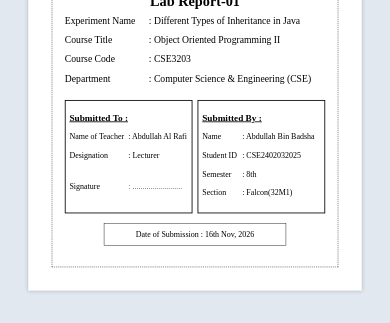
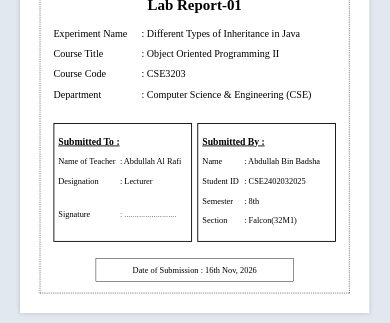
Before and after one commit to Badsha7175/su_cover_page, a plain HTML site: page index.html in a window 390 px wide. Shown: the part 1358-1681 px from the top of the page. Before the commit the page ends 1659 px from the top, so only its background shows below. Drawn offline with Linux system fonts and the light colour scheme.

Commit message:
Refactor index.html for better responsiveness
Refactor HTML structure and styles for improved scaling and responsiveness.

```diff
--- a/index.html
+++ b/index.html
@@ -6,11 +6,13 @@
     <meta name="viewport" content="width=device-width, initial-scale=1.0">
     <title>Dynamic Lab Report Generator</title>
     <style>
-        /* --- Workspace & Form Styles (Screen Only) --- */
+        /* --- CSS Variables for Perfect Scaling --- */
         :root {
+            --scale-factor: 1;
             --bg-color: #e2e8f0;
         }
 
+        /* --- Workspace & Form Styles (Screen Only) --- */
         body {
             font-family: 'Segoe UI', Tahoma, Geneva, Verdana, sans-serif;
             background-color: var(--bg-color);
@@ -86,28 +88,30 @@
         }
 
         /* --- Your Original A4 Page Styles --- */
-        .preview-wrapper {
-            font-family: 'Times New Roman', Times, serif;
+        .preview-outer {
             display: flex;
             justify-content: center;
             width: 100%;
-            height: auto;
-            overflow: visible;
-            /* Ensure nothing is cut off */
+        }
+
+        .preview-wrapper {
+            /* Dynamically calculates dimensions based on scale so no space is clipped */
+            width: calc(794px * var(--scale-factor));
+            height: calc(1123px * var(--scale-factor));
+            position: relative;
         }
 
         .page-container {
-            width: 794px;
-            /* Exact A4 width at 96dpi */
-            height: 1123px;
-            /* Exact A4 height at 96dpi */
+            width: 794px; /* Exact A4 width in px (96dpi) */
+            height: 1123px; /* Exact A4 height in px (96dpi) */
             background: #fff;
             box-shadow: 0 0 10px rgba(0, 0, 0, 0.2);
-            padding: 56px;
-            /* Approx 15mm */
+            padding: 45px; /* Reduced slightly to prevent print spillover */
             box-sizing: border-box;
-            transform-origin: top center;
-            flex-shrink: 0;
+            /* Critical for perfect scaling */
+            transform-origin: top left;
+            transform: scale(var(--scale-factor));
+            font-family: 'Times New Roman', Times, serif;
         }
 
         .border-box {
@@ -115,12 +119,11 @@
             position: relative;
             box-sizing: border-box;
             height: 100%;
-            /* Uses full container height */
             display: flex;
             flex-direction: column;
             align-items: center;
             justify-content: space-between;
-            padding: 50px 30px 40px 30px;
+            padding: 50px 30px 25px 30px; /* Reduced bottom padding */
         }
 
         .top-banner {
@@ -165,7 +168,7 @@
             width: 100%;
             font-size: 23px;
             border-collapse: collapse;
-            margin-bottom: 25px;
+            margin-bottom: 20px;
         }
 
         .info-table td {
@@ -212,17 +215,9 @@
             margin-bottom: 10px;
         }
 
-        .flex-row .label {
-            width: 140px;
-        }
-
-        .flex-row .label-student {
-            width: 95px;
-        }
-
-        .flex-row .value {
-            flex: 1;
-        }
+        .flex-row .label { width: 140px; }
+        .flex-row .label-student { width: 95px; }
+        .flex-row .value { flex: 1; }
 
         .footer-date {
             border: 1px solid #000;
@@ -232,100 +227,87 @@
             font-size: 19px;
             background: #fff;
             box-sizing: border-box;
-            /* Changed margin-top to a smaller, controlled value */
-            margin-top: 20px;
-            /* Added margin-bottom to ensure it stays inside the border */
-            margin-bottom: 10px;
+            /* Adjusted margins so it doesn't push the border out */
+            margin: 15px auto 0 auto;
         }
 
         /* --- Responsive Design (Mobile/Tablet) --- */
         @media (max-width: 1024px) {
+            :root { --scale-factor: 0.8; }
             body {
                 flex-direction: column;
                 align-items: center;
                 padding: 10px;
                 gap: 20px;
             }
-
             .form-container {
                 max-width: 100%;
                 height: auto;
                 max-height: none;
                 overflow-y: visible;
             }
-
-            .preview-wrapper {
-                justify-content: center;
-                /* Crucial for mobile view scaling */
-                transform-origin: top center;
-                transform: scale(0.8);
-                margin-bottom: -224px;
-                /* 1123 * (1 - 0.8) */
-            }
-
-            .page-container {
-                /* Removed zoom, using transform on wrapper instead */
-                transform: none;
-            }
         }
 
         @media (max-width: 768px) {
-            .preview-wrapper {
-                transform: scale(0.6);
-                margin-bottom: -449px;
-            }
+            :root { --scale-factor: 0.6; }
         }
 
         @media (max-width: 480px) {
-            .preview-wrapper {
-                transform: scale(0.42);
-                margin-bottom: -651px;
-            }
+            :root { --scale-factor: 0.44; }
         }
 
         @media (max-width: 380px) {
-            .preview-wrapper {
-                transform: scale(0.35);
-                margin-bottom: -730px;
-            }
+            :root { --scale-factor: 0.36; }
         }
 
         /* --- Print Specific Styles --- */
         @page {
-            size: A4;
+            size: A4 portrait;
             margin: 0;
         }
 
         @media print {
+            :root {
+                --scale-factor: 1 !important; /* Force actual size */
+            }
+
             body {
                 background: none;
                 padding: 0;
+                margin: 0;
                 display: block;
             }
 
             .form-container {
-                display: none;
+                display: none !important;
+            }
+
+            .preview-outer {
+                display: block;
             }
 
             .preview-wrapper {
-                display: block;
-                transform: none !important;
-                /* Reset transform */
+                width: 210mm !important;
+                height: 297mm !important;
                 margin: 0 !important;
             }
 
             .page-container {
-                box-shadow: none;
+                box-shadow: none !important;
                 margin: 0 !important;
                 width: 210mm !important;
-                height: 297mm !important;
+                /* Use strictly 296mm height to prevent a blank second page */
+                height: 296mm !important;
                 padding: 15mm !important;
                 transform: none !important;
                 page-break-after: avoid;
+                page-break-inside: avoid;
+                overflow: hidden; /* Forcibly stop bottom cutoff from rendering to next page */
             }
 
             .border-box {
                 page-break-inside: avoid;
+                height: 100%;
             }
         }
     </style>
@@ -344,13 +326,11 @@
 
         <div class="input-group">
             <label>Experiment Name</label>
-            <input type="text" id="inp-exp" value="Different Types of Inheritance in Java"
-                oninput="updateField('val-exp', this.value)">
+            <input type="text" id="inp-exp" value="Different Types of Inheritance in Java" oninput="updateField('val-exp', this.value)">
         </div>
         <div class="input-group">
             <label>Course Title</label>
-            <input type="text" id="inp-ctitle" value="Object Oriented Programming II"
-                oninput="updateField('val-ctitle', this.value)">
+            <input type="text" id="inp-ctitle" value="Object Oriented Programming II" oninput="updateField('val-ctitle', this.value)">
         </div>
         <div class="input-group">
             <label>Course Code</label>
@@ -358,8 +338,7 @@
         </div>
         <div class="input-group">
             <label>Department</label>
-            <input type="text" id="inp-dept" value="Computer Science & Engineering (CSE)"
-                oninput="updateField('val-dept', this.value)">
+            <input type="text" id="inp-dept" value="Computer Science & Engineering (CSE)" oninput="updateField('val-dept', this.value)">
         </div>
         <hr>
         <div class="input-group">
@@ -373,8 +352,7 @@
         <hr>
         <div class="input-group">
             <label>Student Name</label>
-            <input type="text" id="inp-sname" value="Abdullah Bin Badsha"
-                oninput="updateField('val-sname', this.value)">
+            <input type="text" id="inp-sname" value="Abdullah Bin Badsha" oninput="updateField('val-sname', this.value)">
         </div>
         <div class="input-group">
             <label>Student ID</label>
@@ -397,13 +375,13 @@
         <button class="btn-download" onclick="window.print()">Download / Save as PDF</button>
 
         <!-- DEVELOPER CREDIT SECTION -->
-        <div
-            style="margin-top: 25px; text-align: center; font-size: 13px; color: #666; border-top: 1px solid #eee; padding-top: 15px;">
+        <div style="margin-top: 25px; text-align: center; font-size: 13px; color: #666; border-top: 1px solid #eee; padding-top: 15px;">
             Developed by <strong>Abdullah Bin Badsha</strong>
         </div>
     </div>
 
     <!-- 2. Preview Section (Your A4 Page) -->
+    <div class="preview-outer">
         <div class="preview-wrapper">
             <div class="page-container">
                 <div class="border-box">
@@ -477,6 +455,7 @@
                 </div>
             </div>
         </div>
+    </div>
 
     <!-- 3. JavaScript for Data Binding -->
     <script>
@@ -486,5 +465,4 @@
     </script>
 
 </body>
-
 </html>
```
Lines whose indentation alone changed are shown as unchanged.
